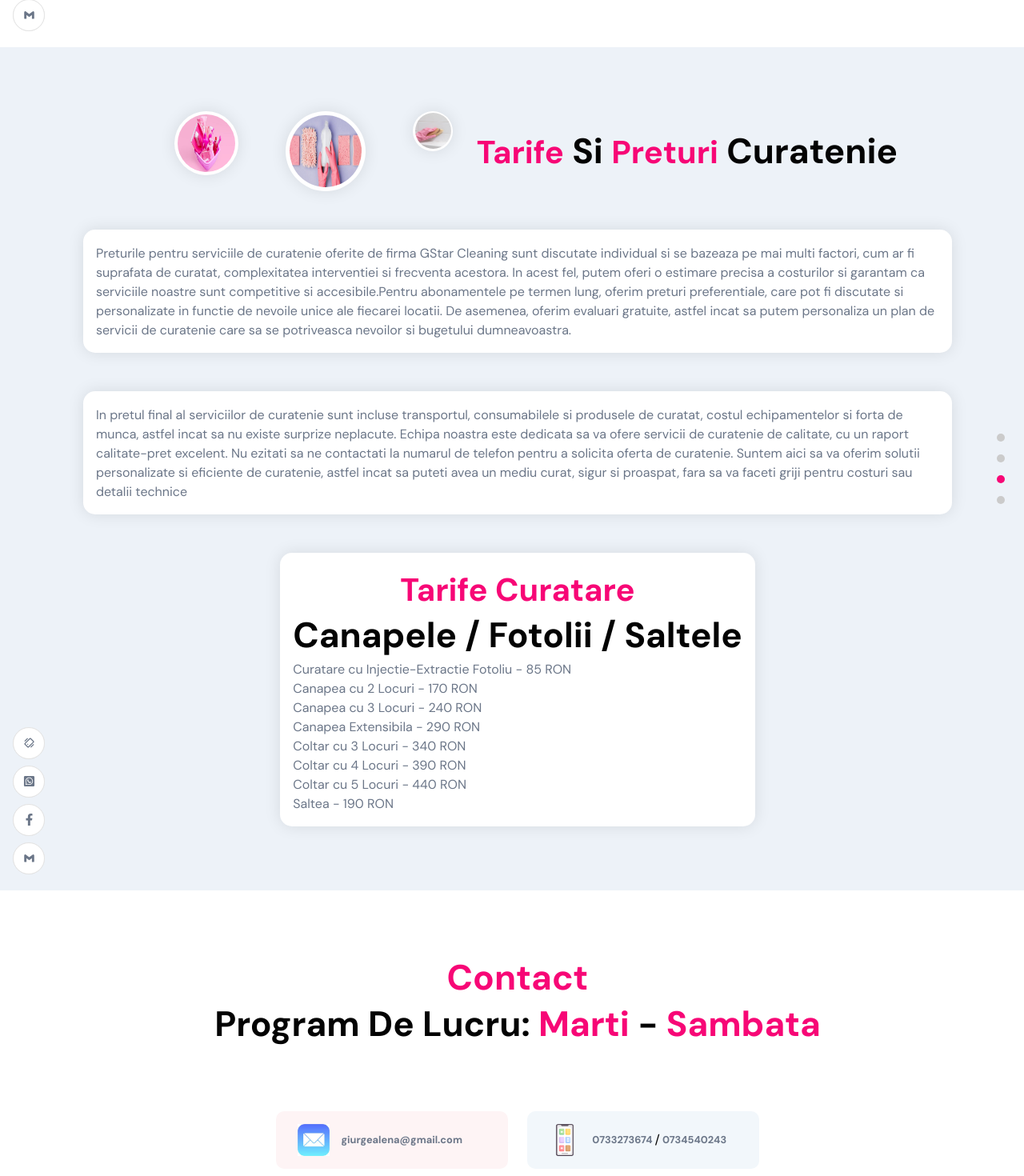
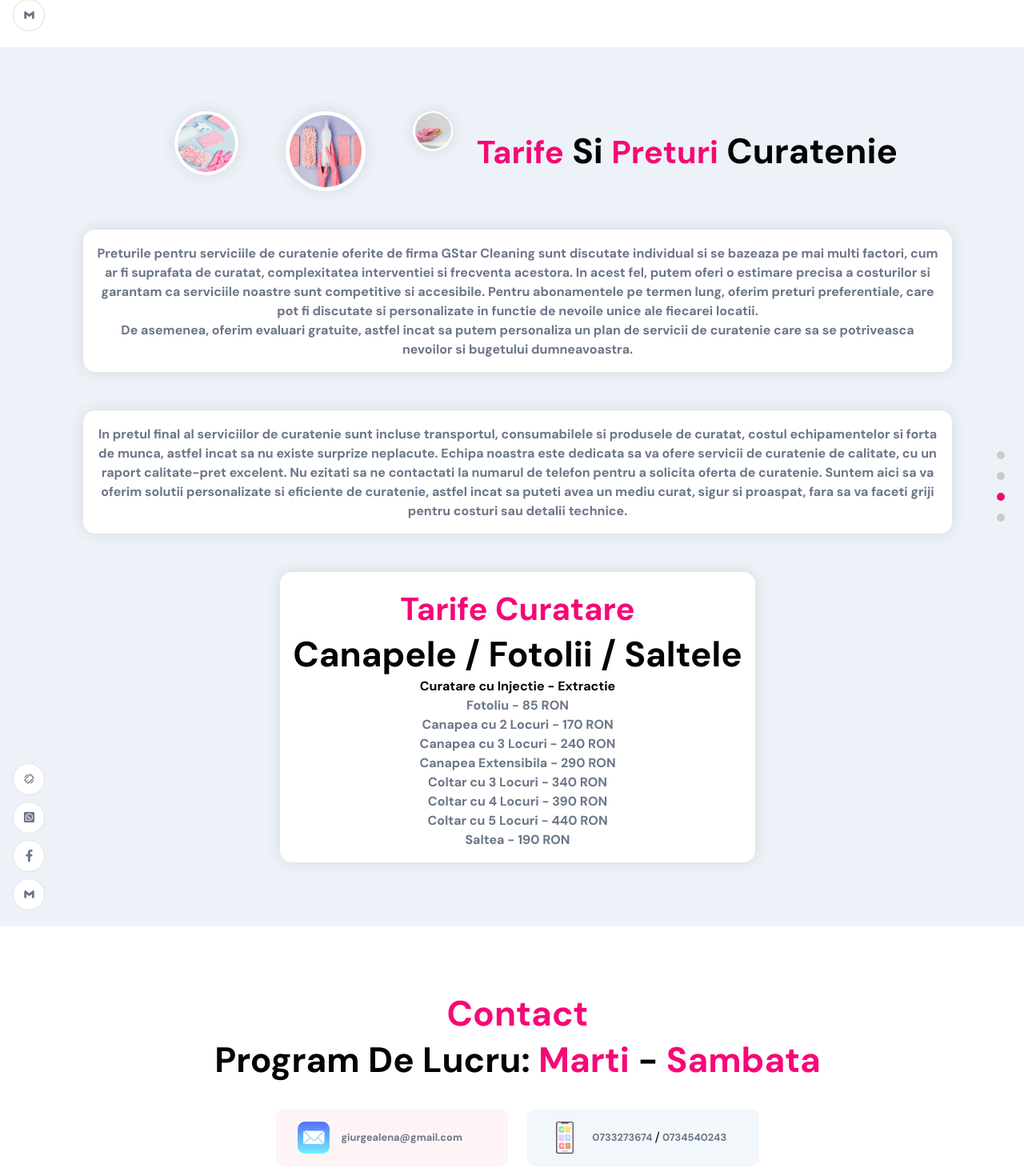
Before and after one commit to LilRomio/gstar_cleaning, a React (Create React App) app: page / in a window 1280 px wide. Shown: the part 2096-3566 px from the top of the page at 80% size. Built offline with nearby package versions, Linux system fonts and the light colour scheme.

Commit message:
update 2.4 bugs

```diff
--- a/src/constants/images.js
+++ b/src/constants/images.js
@@ -18,6 +18,7 @@ import about15 from '../assets/about15.jpg';
 import about16 from '../assets/about16.jpg';
 import about17 from '../assets/about17.jpg';
 import about18 from '../assets/about18.jpg';
+import about19 from '../assets/about19.jpg';
 import circle from '../assets/circle.svg';
 import email from '../assets/email.png';
 import mobile from '../assets/mobile.png';
@@ -41,6 +42,7 @@ export default {
   about16,
   about17,
   about18,
+  about19,
 
   logo,
   logo2,
--- a/src/container/About/About.jsx
+++ b/src/container/About/About.jsx
@@ -34,7 +34,7 @@ const abouts = [
     title: 'Curatenie Curte',
     description:
       'Echipa noastra atenta si responsabila se va ocupa de tot ce este necesar pentru ca locuinta dumneavoastra sa fie curata si ingrijita.',
-    imgUrl: images.about9,
+    imgUrl: images.about19,
   },
   {
     title: 'Cosmetica auto',
--- a/src/container/Footer/Footer.scss
+++ b/src/container/Footer/Footer.scss
@@ -10,7 +10,7 @@
   justify-content: space-evenly;
   align-items: center;
   flex-wrap: wrap;
-  margin: 4rem 2rem 2rem;
+  margin: 1rem 1rem 1rem;
 
   .app__footer-card {
     min-width: 290px;
--- a/src/container/Prices/Prices.jsx
+++ b/src/container/Prices/Prices.jsx
@@ -26,7 +26,7 @@ const Prices = () => {
             whileInView={scaleVariants.whileInView}
             className="app__prices-circles "
           >
-            {[images.about8, images.about15, images.about12].map(
+            {[images.about1, images.about15, images.about12].map(
               (circle, index) => (
                 <div className="circle-cmp app__flex" key={`circle-index`}>
                   <img src={circle} alt="circle" />
@@ -47,9 +47,10 @@ const Prices = () => {
                 factori, cum ar fi suprafata de curatat, complexitatea
                 interventiei si frecventa acestora. In acest fel, putem oferi o
                 estimare precisa a costurilor si garantam ca serviciile noastre
-                sunt competitive si accesibile.Pentru abonamentele pe termen
+                sunt competitive si accesibile. Pentru abonamentele pe termen
                 lung, oferim preturi preferentiale, care pot fi discutate si
                 personalizate in functie de nevoile unice ale fiecarei locatii.
+                <br />
                 De asemenea, oferim evaluari gratuite, astfel incat sa putem
                 personaliza un plan de servicii de curatenie care sa se
                 potriveasca nevoilor si bugetului dumneavoastra.
@@ -70,7 +71,7 @@ const Prices = () => {
                 pentru a solicita oferta de curatenie. Suntem aici sa va oferim
                 solutii personalizate si eficiente de curatenie, astfel incat sa
                 puteti avea un mediu curat, sigur si proaspat, fara sa va faceti
-                griji pentru costuri sau detalii technice
+                griji pentru costuri sau detalii technice.
               </p>
             </div>
           </div>
@@ -82,8 +83,9 @@ const Prices = () => {
                 <span> Tarife Curatare</span> <br /> Canapele / Fotolii /
                 Saltele
               </h2>
+              <h2 className="bold-text">Curatare cu Injectie - Extractie </h2>
               <p className="p-text">
-                Curatare cu Injectie-Extractie Fotoliu - 85 RON <br />
+                Fotoliu - 85 RON <br />
                 Canapea cu 2 Locuri - 170 RON <br />
                 Canapea cu 3 Locuri - 240 RON <br />
                 Canapea Extensibila - 290 RON <br />
--- a/src/container/Prices/Prices.scss
+++ b/src/container/Prices/Prices.scss
@@ -127,7 +127,8 @@
       width: 100%;
       font-size: 1rem;
       text-transform: none;
-      text-align: start;
+      text-align: center;
+      font-weight: 600;
     }
   }
 
```
Also changed, not shown: src/assets/about19.jpg (added).
